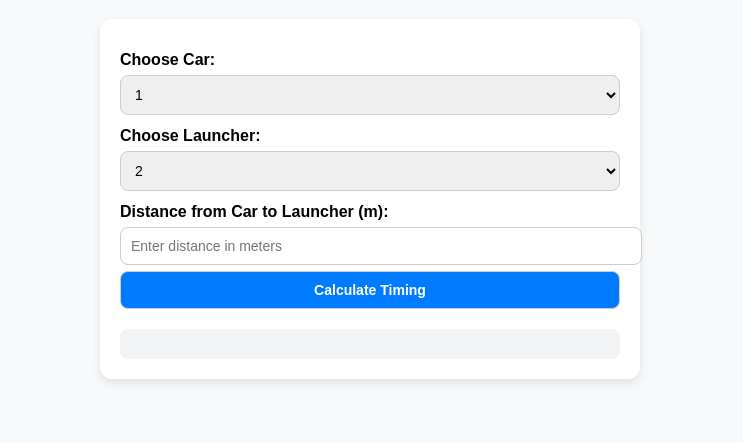
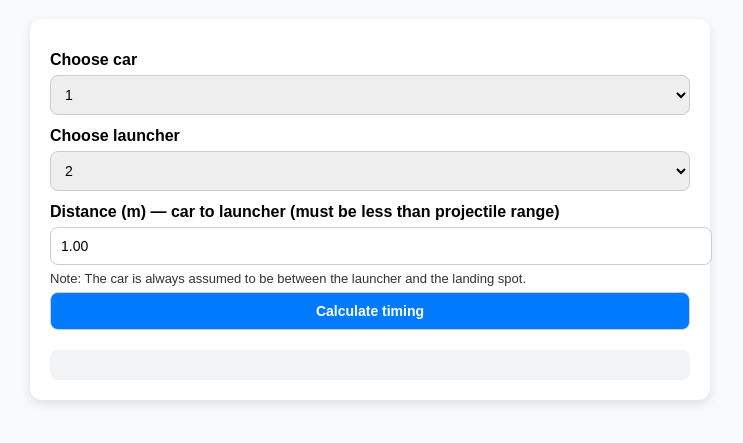
Before and after one commit to S-Padiyar/Physics-Lab, a plain HTML site: page index.html in a window 1280 px wide. Shown: the part 89-532 px from the top of the page, without its empty margins (270-1013 px from the left). Drawn offline with Linux system fonts and the light colour scheme.

Commit message:
Update index.html

```diff
--- a/index.html
+++ b/index.html
@@ -5,66 +5,32 @@
   <meta name="viewport" content="width=device-width, initial-scale=1.0">
   <title>Car Catching Projectile Timing Calculator</title>
   <style>
-    body {
-      font-family: Arial, sans-serif;
-      background: #f8f9fa;
-      padding: 20px;
-    }
-    h1 {
-      text-align: center;
-    }
-    .calculator {
-      max-width: 500px;
-      margin: auto;
-      background: #fff;
-      padding: 20px;
-      border-radius: 12px;
-      box-shadow: 0 4px 10px rgba(0,0,0,0.1);
-    }
-    label {
-      display: block;
-      margin-top: 12px;
-      font-weight: bold;
-    }
-    select, input, button {
-      width: 100%;
-      padding: 10px;
-      margin-top: 6px;
-      border-radius: 8px;
-      border: 1px solid #ccc;
-      font-size: 14px;
-    }
-    button {
-      background: #007bff;
-      color: white;
-      cursor: pointer;
-      font-weight: bold;
-    }
-    button:hover {
-      background: #0056b3;
-    }
-    .results {
-      margin-top: 20px;
-      padding: 15px;
-      background: #f1f3f5;
-      border-radius: 8px;
-      font-family: monospace;
-    }
+    body { font-family: Arial, sans-serif; background: #f8f9fa; padding: 20px; }
+    h1 { text-align: center; }
+    .calculator { max-width: 640px; margin: auto; background: #fff; padding: 20px; border-radius: 12px; box-shadow: 0 4px 10px rgba(0,0,0,0.1); }
+    label { display: block; margin-top: 12px; font-weight: bold; }
+    select, input, button { width: 100%; padding: 10px; margin-top: 6px; border-radius: 8px; border: 1px solid #ccc; font-size: 14px; }
+    .note { font-size: 13px; color: #333; margin-top: 6px; }
+    button { background: #007bff; color: white; cursor: pointer; font-weight: bold; }
+    button:hover { background: #0056b3; }
+    .results { margin-top: 20px; padding: 15px; background: #f1f3f5; border-radius: 8px; font-family: monospace; white-space: pre-line; }
   </style>
 </head>
 <body>
   <h1>Car Catching Projectile Timing Calculator</h1>
   <div class="calculator">
-    <label for="car">Choose Car:</label>
+    <label for="car">Choose car</label>
     <select id="car"></select>
 
-    <label for="launcher">Choose Launcher:</label>
+    <label for="launcher">Choose launcher</label>
     <select id="launcher"></select>
 
-    <label for="distance">Distance from Car to Launcher (m):</label>
-    <input type="number" id="distance" placeholder="Enter distance in meters" step="0.01">
+    <label for="distance">Distance (m) — car to launcher (must be less than projectile range)</label>
+    <input type="number" id="distance" placeholder="Enter distance in meters" step="0.01" value="1.00">
 
-    <button onclick="calculate()">Calculate Timing</button>
+    <div class="note">Note: The car is always assumed to be between the launcher and the landing spot.</div>
+
+    <button onclick="calculate()">Calculate timing</button>
 
     <div class="results" id="results"></div>
   </div>
@@ -89,68 +55,71 @@
       "3": { range: 1.6067, time: 1.0423 }
     };
 
-    // Populate dropdowns
-    const carSelect = document.getElementById("car");
-    for (let car in carVelocities) {
-      let opt = document.createElement("option");
-      opt.value = car;
-      opt.textContent = car;
-      carSelect.appendChild(opt);
+    // populate selects
+    const carSelect = document.getElementById('car');
+    for (const k in carVelocities) {
+      const o = document.createElement('option'); o.value = k; o.textContent = k; carSelect.appendChild(o);
     }
-
-    const launcherSelect = document.getElementById("launcher");
-    for (let l in launcherData) {
-      let opt = document.createElement("option");
-      opt.value = l;
-      opt.textContent = l;
-      launcherSelect.appendChild(opt);
+    const launcherSelect = document.getElementById('launcher');
+    for (const k in launcherData) {
+      const o = document.createElement('option'); o.value = k; o.textContent = k; launcherSelect.appendChild(o);
     }
 
     function calculate() {
-      const carChoice = document.getElementById("car").value;
-      const launcherChoice = document.getElementById("launcher").value;
-      const distance = parseFloat(document.getElementById("distance").value);
-      const resultsDiv = document.getElementById("results");
+      const carKey = carSelect.value;
+      const launcherKey = launcherSelect.value;
+      const distance = parseFloat(document.getElementById('distance').value);
+      const out = document.getElementById('results');
 
-      if (!carChoice || !launcherChoice || isNaN(distance)) {
-        resultsDiv.innerHTML = "Please select a car, a launcher, and enter a valid distance.";
+      if (!carKey || !launcherKey || isNaN(distance) || distance < 0) {
+        out.textContent = 'Please select car, launcher and enter a valid non-negative distance.'; return;
+      }
+
+      const v = carVelocities[carKey];
+      const R = launcherData[launcherKey].range; // landing spot is at x = +R (launcher at x = 0)
+      const Tproj = launcherData[launcherKey].time; // projectile flight time
+
+      if (distance >= R) {
+        out.textContent = `Invalid input: Car distance (${distance.toFixed(3)} m) must be less than projectile range (${R.toFixed(3)} m).`;
         return;
       }
 
-      const carVelocity = carVelocities[carChoice];
-      const projectileRange = launcherData[launcherChoice].range;
-      const projectileTime = launcherData[launcherChoice].time;
+      // Car starts between launcher and landing spot
+      const x0 = distance;
+      const xLand = R;
+      const travelNeeded = xLand - x0;
 
-      // The landing point is at 'projectileRange' in front of the launcher.
-      // If the car starts 'distance' away from the launcher, it only needs to travel (projectileRange - distance).
-      const travelNeeded = projectileRange - distance;
-      if (travelNeeded <= 0) {
-        resultsDiv.innerHTML = "The car starts beyond or at the landing spot. Adjust distance.";
-        return;
+      const carTravelTime = travelNeeded / v;
+      const delay = carTravelTime - Tproj;
+
+      let recommendedDelay = delay;
+      let recommendedAction = '';
+      if (delay >= 0) {
+        recommendedAction = `Start the car now. Wait ${delay.toFixed(3)} s and fire.`;
+      } else {
+        recommendedAction = `Car would arrive ${(-delay).toFixed(3)} s earlier than the projectile. Fire immediately (delay = 0 s), or slow/start the car later to sync.`;
+        recommendedDelay = 0;
       }
 
-      const carTravelTime = travelNeeded / carVelocity;
-      const delay = carTravelTime - projectileTime;
-      const carPositionAtLaunch = distance + carVelocity * delay;
+      const carPositionAtFire = x0 + v * recommendedDelay;
+      const t_land = recommendedDelay + Tproj;
+      const carPosAtLanding = x0 + v * t_land;
 
-      let output = `<b>Results:</b><br>`;
-      output += `Car velocity: ${carVelocity.toFixed(3)} m/s<br>`;
-      output += `Starting distance from launcher: ${distance.toFixed(3)} m<br>`;
-      output += `Projectile range: ${projectileRange.toFixed(3)} m<br>`;
-      output += `Projectile flight time: ${projectileTime.toFixed(3)} s<br>`;
-      output += `Car needs to travel: ${travelNeeded.toFixed(3)} m<br>`;
-      output += `Time for car to reach landing spot: ${carTravelTime.toFixed(3)} s<br><br>`;
+      let s = '';
+      s += `Results:\n`;
+      s += `Car velocity: ${v.toFixed(3)} m/s\n`;
+      s += `Starting distance (car to launcher): ${distance.toFixed(3)} m\n`;
+      s += `Launcher -> landing spot (range): ${R.toFixed(3)} m\n`;
+      s += `Projectile flight time: ${Tproj.toFixed(3)} s\n`;
+      s += `Car start position (relative to launcher): ${x0.toFixed(3)} m\n`;
+      s += `Distance car must travel to landing spot: ${travelNeeded.toFixed(3)} m\n`;
+      s += `Time for car to reach landing spot: ${carTravelTime.toFixed(3)} s\n\n`;
 
-      if (delay >= 0) {
-        output += `Start the car now. Wait <b>${delay.toFixed(3)} s</b> and FIRE.<br>`;
-        output += `Car position when you should fire: <b>${carPositionAtLaunch.toFixed(3)} m</b> from the launcher.<br>`;
-        output += `Projectile lands in the car at <b>t = ${(delay + projectileTime).toFixed(3)} s</b>.`;
-      } else {
-        output += `The car arrives too early by <b>${(-delay).toFixed(3)} s</b>.<br>`;
-        output += `FIRE immediately (delay = 0 s) and adjust car speed or start later.`;
-      }
+      s += `${recommendedAction}\n`;
+      s += `Car position when you should fire: ${carPositionAtFire.toFixed(3)} m (measured from launcher)\n`;
+      s += `Projectile lands at t = ${t_land.toFixed(3)} s, car will be at: ${carPosAtLanding.toFixed(3)} m (should equal landing spot ${xLand.toFixed(3)} m)\n`;
 
-      resultsDiv.innerHTML = output;
+      out.textContent = s;
     }
   </script>
 </body>
```
